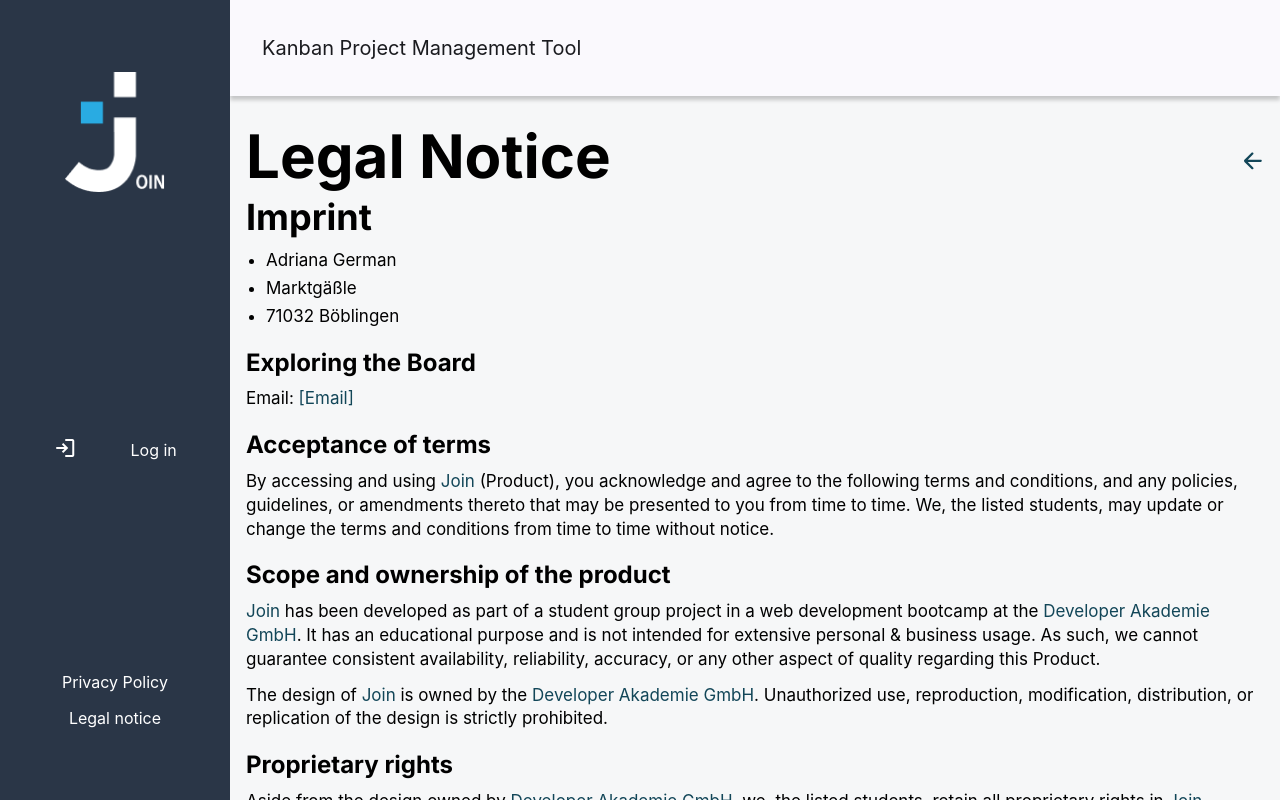
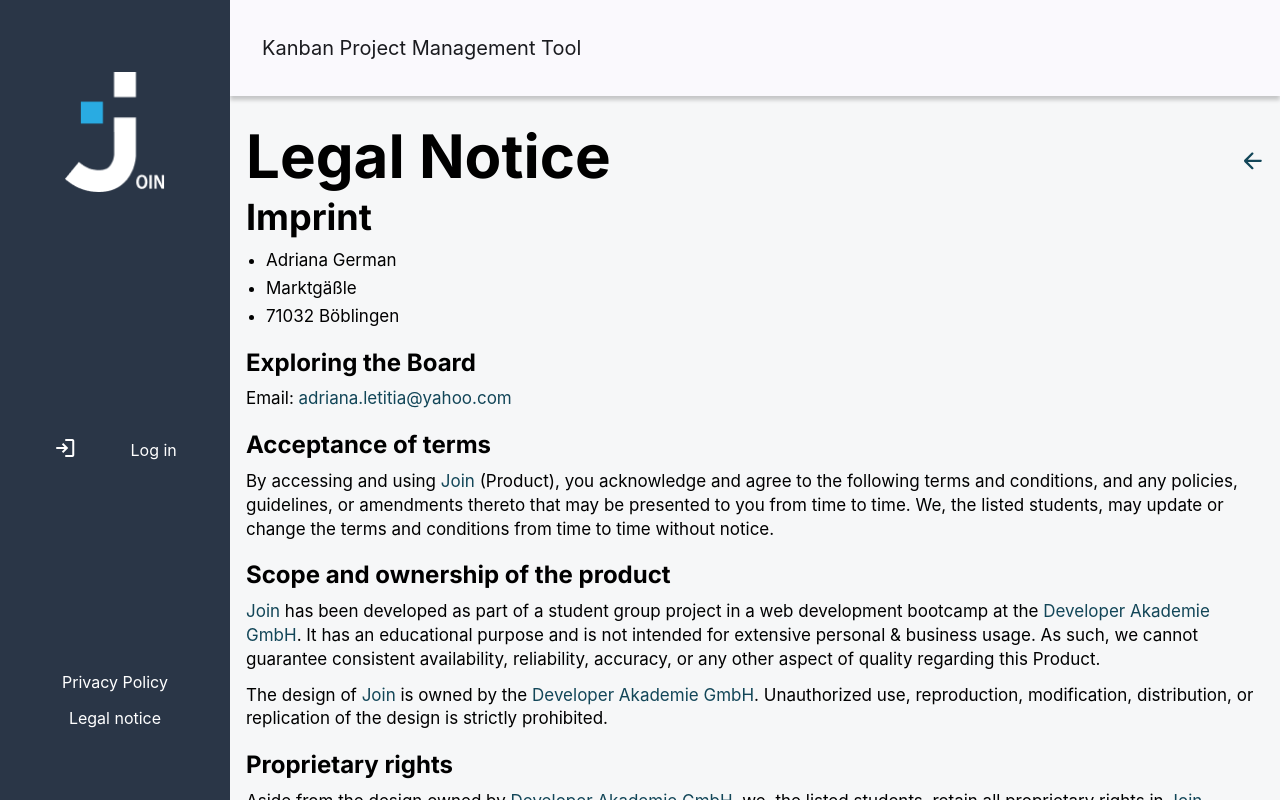
Before and after one commit to Salihban/Join, an Angular app: page /legal-notice in a window 1280 px wide. Built offline with nearby package versions, Linux system fonts and the light colour scheme; a web font is replaced by a local one.

Commit message:
feat:add email to legal notice

```diff
--- a/src/app/pages/legal-notice/legal-notice.html
+++ b/src/app/pages/legal-notice/legal-notice.html
@@ -14,7 +14,7 @@
         </ul>
 
         <h3>Exploring the Board</h3>
-        <p>Email: <a href="mailto:[Email]" class="link">[Email]</a></p>
+        <p>Email: <a href="mailto:[adriana.letitia@yahoo.com]" class="link">adriana.letitia@yahoo.com</a></p>
 
         <h3>Acceptance of terms</h3>
         <p>
```
